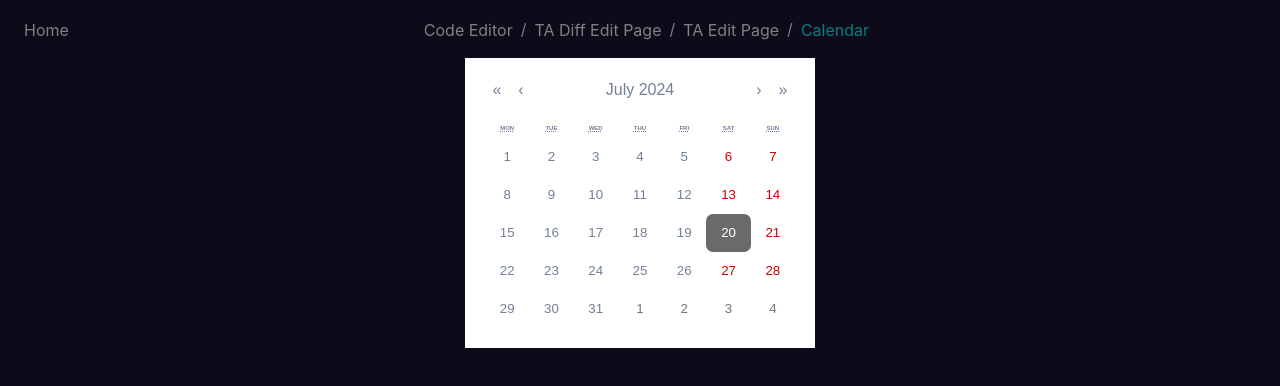
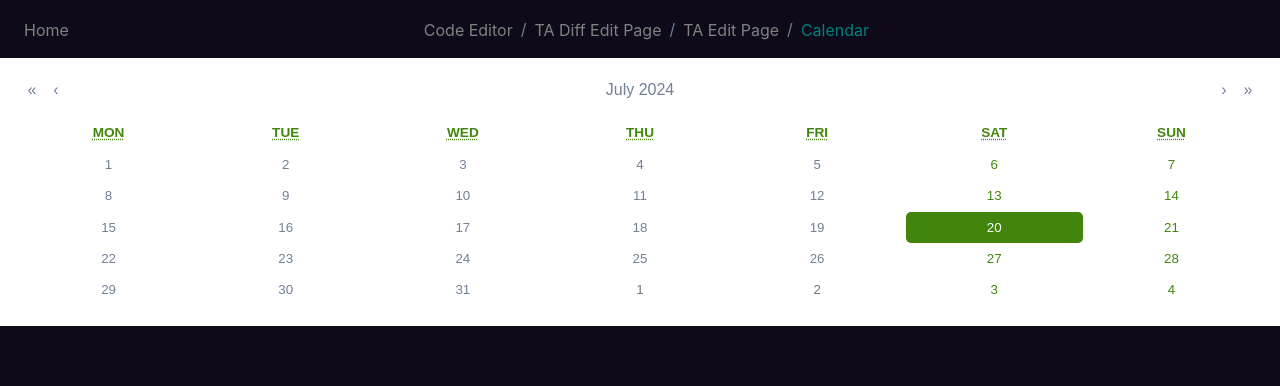
Before and after one commit to CWDll/monaco_prac, a React (Vite) app: page /calendar in a window 1280 px wide. Shown: the top 386 px of the page. Built offline with nearby package versions, Linux system fonts and the light colour scheme.

Commit message:
[Design] 달력 색상 변경

```diff
--- a/src/components/Calendar/style.ts
+++ b/src/components/Calendar/style.ts
@@ -1,4 +1,4 @@
-import { styled } from "styled-components";
+import styled from "styled-components";
 import Calendar from "react-calendar";
 import "react-calendar/dist/Calendar.css";
 
@@ -9,7 +9,8 @@ export const CalendarBox = styled.div`
 `;
 
 export const StyleCalendar = styled(Calendar)`
-  max-width: 100%;
+  width: 100%;
+  height: 100%;
   border: none;
   margin-bottom: 15px;
   padding: 20px;
@@ -22,7 +23,7 @@ export const StyleCalendar = styled(Calendar)`
 
   .react-calendar__navigation button {
     min-width: 24px;
-    background-color: none;
+    background: none;
   }
 
   .react-calendar__navigation button:disabled {
@@ -38,34 +39,55 @@ export const StyleCalendar = styled(Calendar)`
     text-align: center;
     text-transform: uppercase;
     font-weight: bold;
-    font-size: 0.15em;
+    font-size: 0.85em; /* 크기를 줄임 */
+    color: #42850d; /* 텍스트 색상 설정 */
   }
 
-  .react-calendar__year-view .react-calendar__tile,
-  .react-calendar__decade-view .react-calendar__tile,
-  .react-calendar__century-view .react-calendar__tile {
-    padding: 1.2em 0.5em;
+  .react-calendar__month-view__days__day--weekend {
+    color: #42850d; /* 주말 텍스트 색상 설정 */
+  }
+
+  .react-calendar__tile {
+    padding: 0.5em 0.5em; /* 패딩 조정 */
+    text-align: center;
+  }
+
+  .react-calendar__tile:enabled:hover,
+  .react-calendar__tile:enabled:focus {
+    background-color: #dcf8a3; /* 타일 호버 시 배경 색상 */
+    border-radius: 5px;
+  }
+
+  .react-calendar__tile--now {
+    background: #dcf8a3; /* 오늘 날짜 배경 색상 */
+    color: #42850d; /* 오늘 날짜 텍스트 색상 */
+    border-radius: 5px;
+  }
+
+  .react-calendar__tile--now:enabled:hover,
+  .react-calendar__tile--now:enabled:focus {
+    background: #dcf8a3; /* 오늘 날짜 호버 시 배경 색상 */
+  }
+
+  .react-calendar__tile--active {
+    background: #42850d; /* 선택된 날짜 배경 색상 */
+    color: #ffffff; /* 선택된 날짜 텍스트 색상 */
+    border-radius: 5px;
+  }
+
+  .react-calendar__tile--active:enabled:hover,
+  .react-calendar__tile--active:enabled:focus {
+    background: #42850d; /* 선택된 날짜 호버 시 배경 색상 */
   }
 
   .react-calendar__tile--hasActive {
-    color: #ffffff;
-    background-color: #797979;
+    background: #42850d; /* 활성화된 날짜 배경 색상 */
+    color: #ffffff; /* 활성화된 날짜 텍스트 색상 */
     border-radius: 5px;
   }
 
   .react-calendar__tile--hasActive:enabled:hover,
   .react-calendar__tile--hasActive:enabled:focus {
-    background-color: #797979;
-  }
-
-  .react-calendar__tile--active {
-    color: #ffffff;
-    background-color: #6a6a6a;
-    border-radius: 7px;
-  }
-
-  .react-calendar__tile--active:enabled:hover,
-  .react-calendar__tile--active:enabled:focus {
-    background-color: #6a6a6a;
+    background: #42850d; /* 활성화된 날짜 호버 시 배경 색상 */
   }
 `;
```
